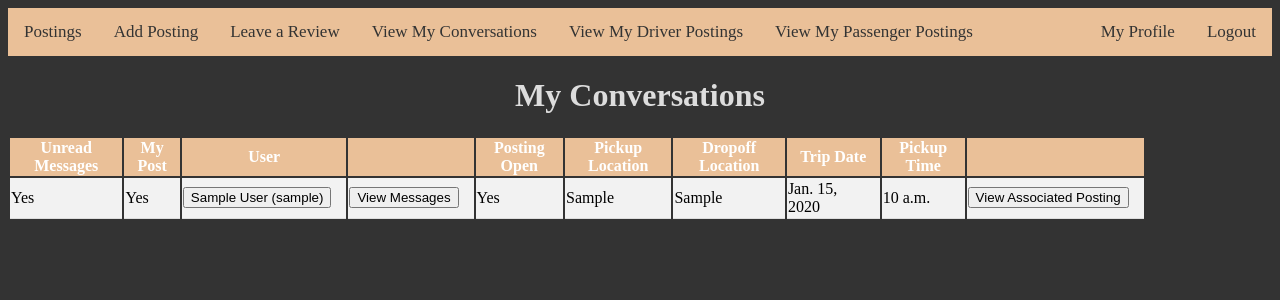
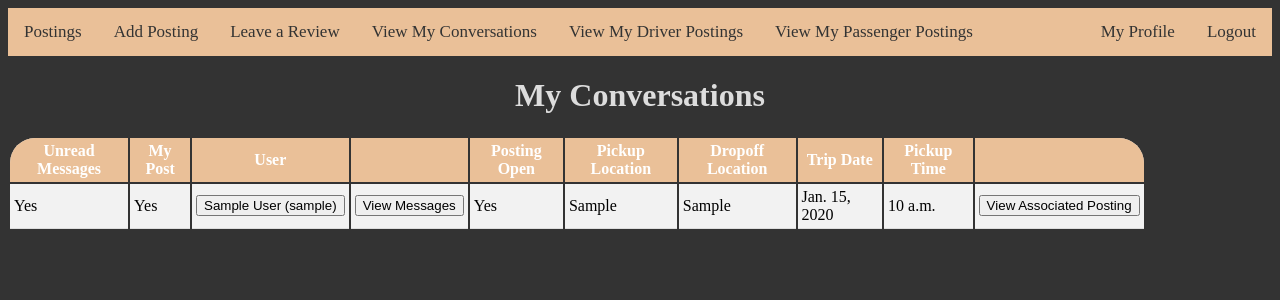
Before and after one commit to Cole-Beasant/rideMe, a Django app: template rideMe/rideMeApp/templates/rideMeApp/viewConversations.html in a window 1280 px wide. Shown: the top 300 px of the page. Run offline with Django 4.2, Linux system fonts and the light colour scheme; the template is opened without the code that fills it: values that come from a table or form of the project are taken from there, others are empty; tables that the repository leaves empty hold one stand-in row (values such as "Sample post").

Commit message:
CGB-21 + bugfix + slight UI change

```diff
--- a/rideMe/rideMeApp/forms.py
+++ b/rideMe/rideMeApp/forms.py
@@ -23,7 +23,7 @@ class AddPostingForm(forms.Form):
         attrs={'type': 'date', 'placeholder': 'yyyy-mm-dd', 'class': 'form-control'}
     ))
     tripTime = forms.TimeField(label='Enter the time the trip will be occuring in the format HH:MM in military time:', widget=forms.DateInput(
-        attrs={'class': 'timepicker'}
+        attrs={'class': 'timepicker', 'type':'time'}
     ))
     pickupLocation = forms.CharField(label='Enter the general location of where you can pick up passengers:', max_length=50)
     dropoffLocation = forms.CharField(label='Enter the general location where you can drop off passenger:', max_length=50)
--- a/rideMe/rideMeApp/models.py
+++ b/rideMe/rideMeApp/models.py
@@ -173,6 +173,9 @@ class User(models.Model):
                     pastApprovedPassengerTrips.append(object.postingID)
         return pastApprovedPassengerTrips
 
+    def getUpcomingOpenDriverPosting(self):
+        return Posting.objects.filter(ownerID=self, isOpen=True, tripDate__gt = timezone.now()).order_by('-tripDate')
+
 
 
 class Review(models.Model):
--- a/rideMe/rideMeApp/templates/rideMeApp/master.html
+++ b/rideMe/rideMeApp/templates/rideMeApp/master.html
@@ -63,13 +63,18 @@
     .list th {
         background-color: #EAC098;
         color: white;
+        padding-right: 4px;
+        padding-left: 4px;
+        padding-bottom: 4px;
+        padding-top: 4px;
     }
 
     .list td {
         border-bottom: 1px solid #ddd;
-        padding-right: 15px;
-        padding-bottom: 2px;
-        padding-top: 2px;
+        padding-right: 4px;
+        padding-left: 4px;
+        padding-bottom: 4px;
+        padding-top: 4px;
     }
 
     .list tr:nth-child(even) {
--- a/rideMe/rideMeApp/templates/rideMeApp/postingsList.html
+++ b/rideMe/rideMeApp/templates/rideMeApp/postingsList.html
@@ -12,7 +12,7 @@
 <div style="width: 50%; float: right;">
     <h1>Open Postings</h1>
 
-    {% if postingsList %}
+    {% if postingsList and user.getUpcomingOpenDriverPostings.length != postingsList.length %}
     <table class="list">
         <tr>
             <th>Pickup Location</th>
--- a/rideMe/rideMeApp/templates/rideMeApp/viewConversations.html
+++ b/rideMe/rideMeApp/templates/rideMeApp/viewConversations.html
@@ -10,7 +10,7 @@
 {% if conversations %}
 <table class="list">
     <tr>
-        <th>Unread Messages</th>
+        <th style="border-radius: 25px 0px 0px 0px;">Unread Messages</th>
         <th>My Post</th>
         <th>User</th>
         <th></th>
@@ -19,7 +19,7 @@
         <th>Dropoff Location</th>
         <th>Trip Date</th>
         <th>Pickup Time</th>
-        <th></th>
+        <th style="border-radius: 0px 25px 0px 0px;"></th>
     </tr>
         {% for conversation in conversations %}
         <tr>
```
